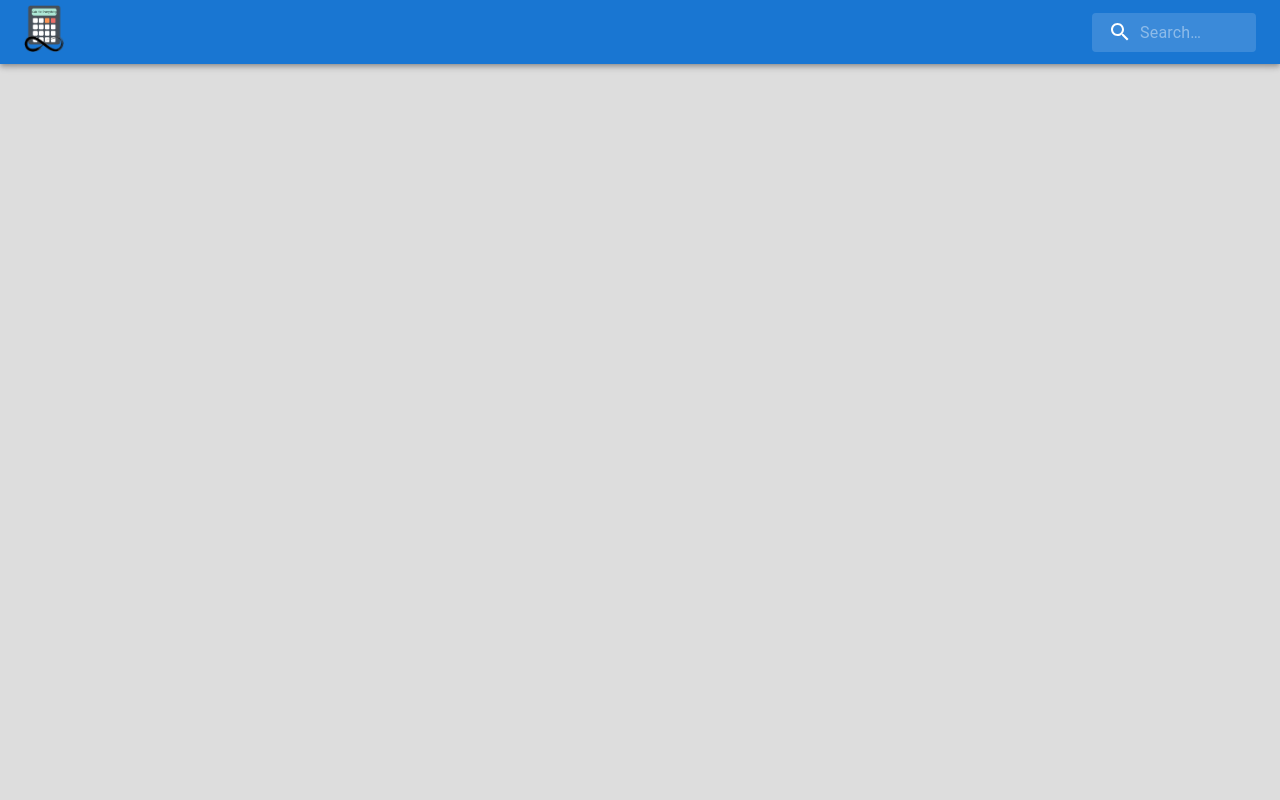
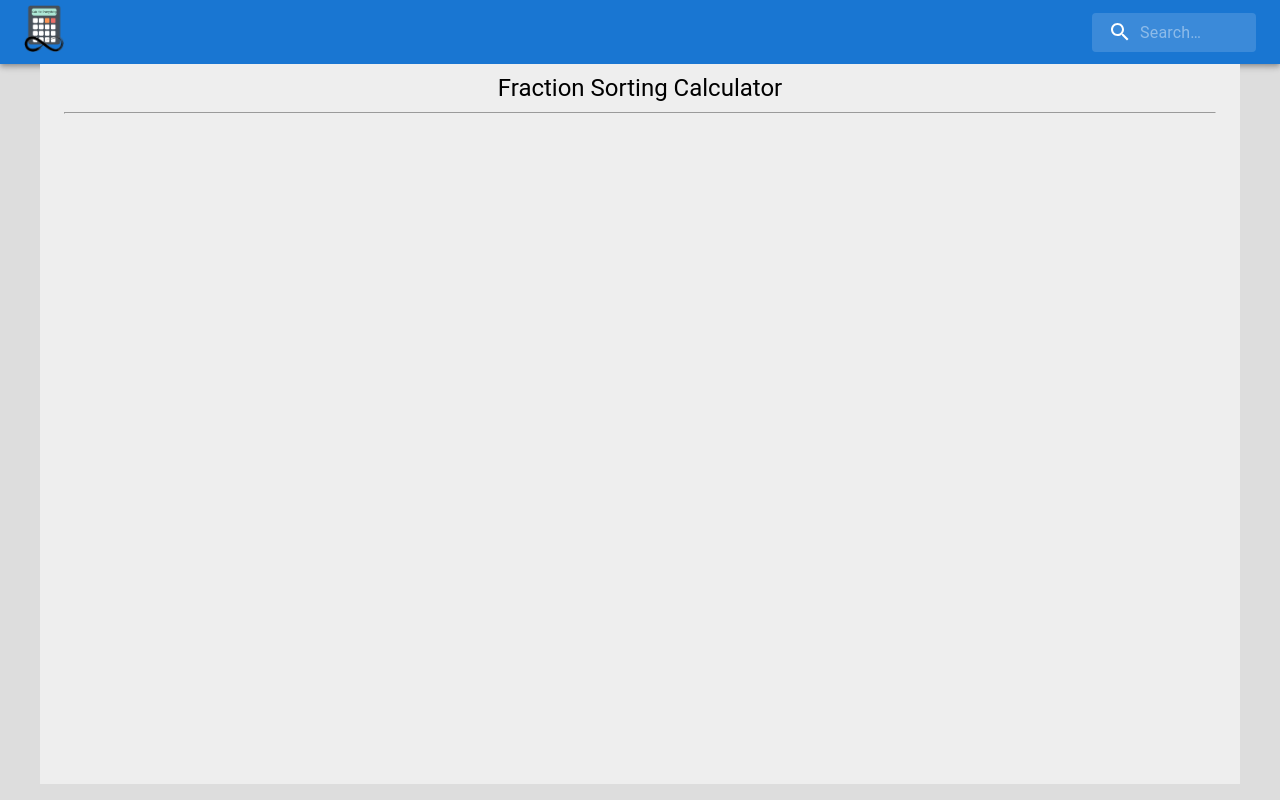
Before and after one commit to SarthakKeshari/calc_for_everything, a React (Create React App) app in the folder calculators/: page /fractionsortingcalculator in a window 1280 px wide. Before the commit this address had no page. Built offline with nearby package versions, Linux system fonts and the light colour scheme.

Commit message:
Added folders for contribution

```diff
--- a/calculators/src/App.js
+++ b/calculators/src/App.js
@@ -91,6 +91,7 @@ import MainDistanceFormula from './mathematical/distanceFormula/MainDistanceForm
 import MainWaterIntakeCalculator from './health/waterIntakeCalculator/MainWaterIntakeCalculator';
 import MainBayesianProbabilityCalculator from './mathematical/bayesianProbabilityCalc/MainBayesianProbabilityCalculator';
 import MainTriangleTypeFinder from './mathematical/triangleTypeFinder/MainTriangleTypeFinder';
+import MainFractionSortingCalculator from './mathematical/fractionSortingCalculator/MainFractionSortingCalculator';
 
 function App() {
   return (
@@ -172,6 +173,7 @@ function App() {
             <Route path="distancecalc" element={<MainDistanceFormula />} />
             <Route path="bayesianprobabilitycalculator" element={<MainBayesianProbabilityCalculator />} />
             <Route path="triangletypefinder" element={<MainTriangleTypeFinder />} />
+            <Route path="fractionsortingcalculator" element={<MainFractionSortingCalculator />} />
             {/* Chemistry */}
             <Route path="phcalc" element={<MainPHCalc />} />
             <Route path="chemicaleqbalancer" element={<MainChemicalEqBalancer />} />
--- a/calculators/src/Home.js
+++ b/calculators/src/Home.js
@@ -84,6 +84,7 @@ export default function Home() {
             <HomeGridItem calcName="Distance Calculator" path="/distancecalc"/>
             <HomeGridItem calcName="Bayesian Probability Calculator" path="/bayesianprobabilitycalculator"/>
             <HomeGridItem calcName="Triangle Type Finder" path="/triangletypefinder"/>
+            <HomeGridItem calcName="Fraction Sorting Calculator" path="/fractionsortingcalculator"/>
         </Grid>
         <br/>
         <Typography pt={1} variant='h5'>Chemistry</Typography>
--- /dev/null
+++ b/calculators/src/mathematical/fractionSortingCalculator/MainFractionSortingCalculator.js
@@ -0,0 +1,14 @@
+import React from 'react';
+import { Container, Typography } from '@mui/material';
+
+function MainFractionSortingCalculator(){
+    return(
+        <Container maxWidth="lg" sx={{ bgcolor: '#eeeeee', minHeight: '90vh', paddingY:"10" }}>
+            <Typography pt={1} variant='h5' sx = {{textAlign: "center"}}>Fraction Sorting Calculator</Typography>
+            <hr/>
+            <br/>
+        </Container>
+    )
+}
+
+export default MainFractionSortingCalculator;
```
